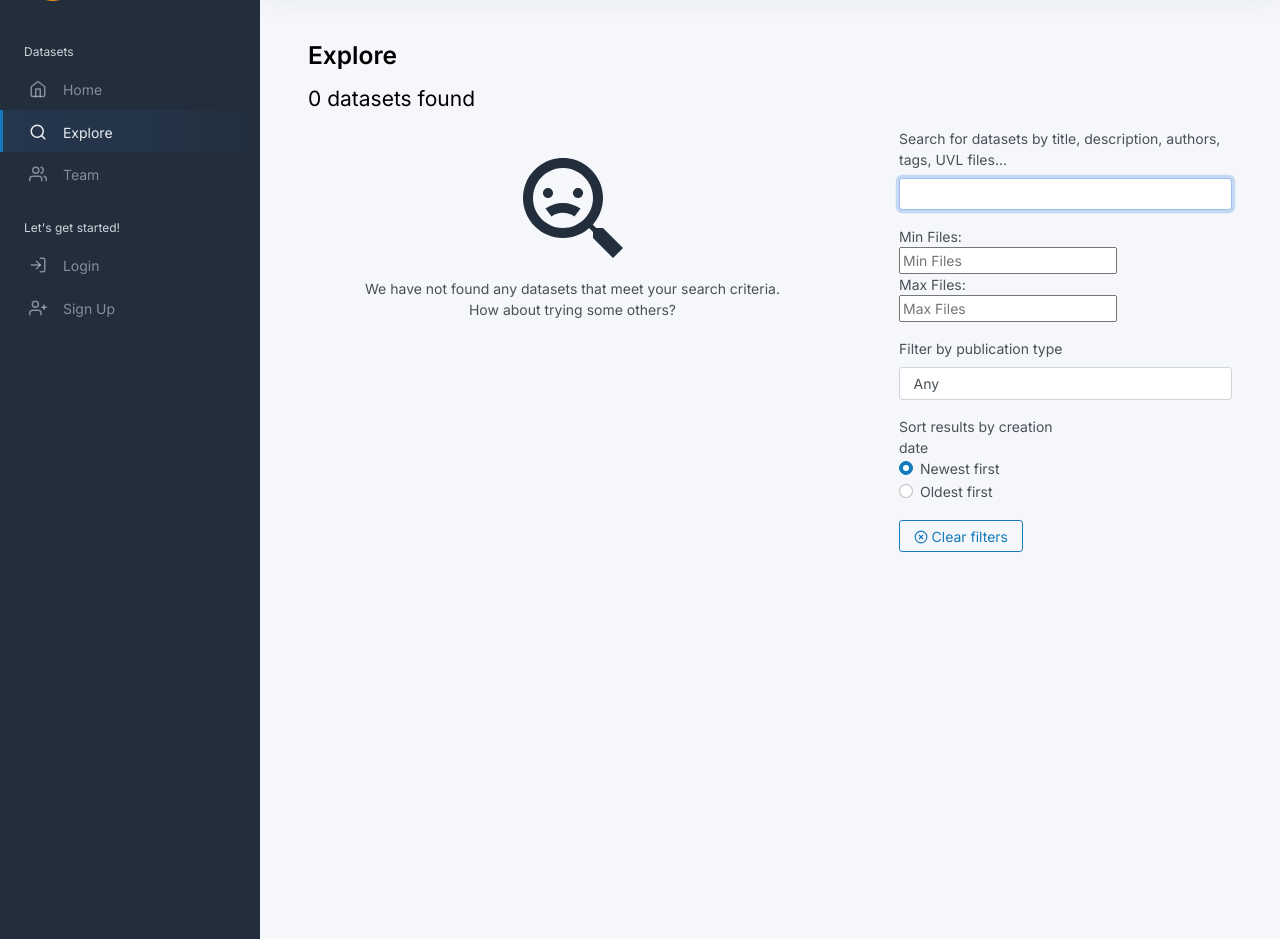
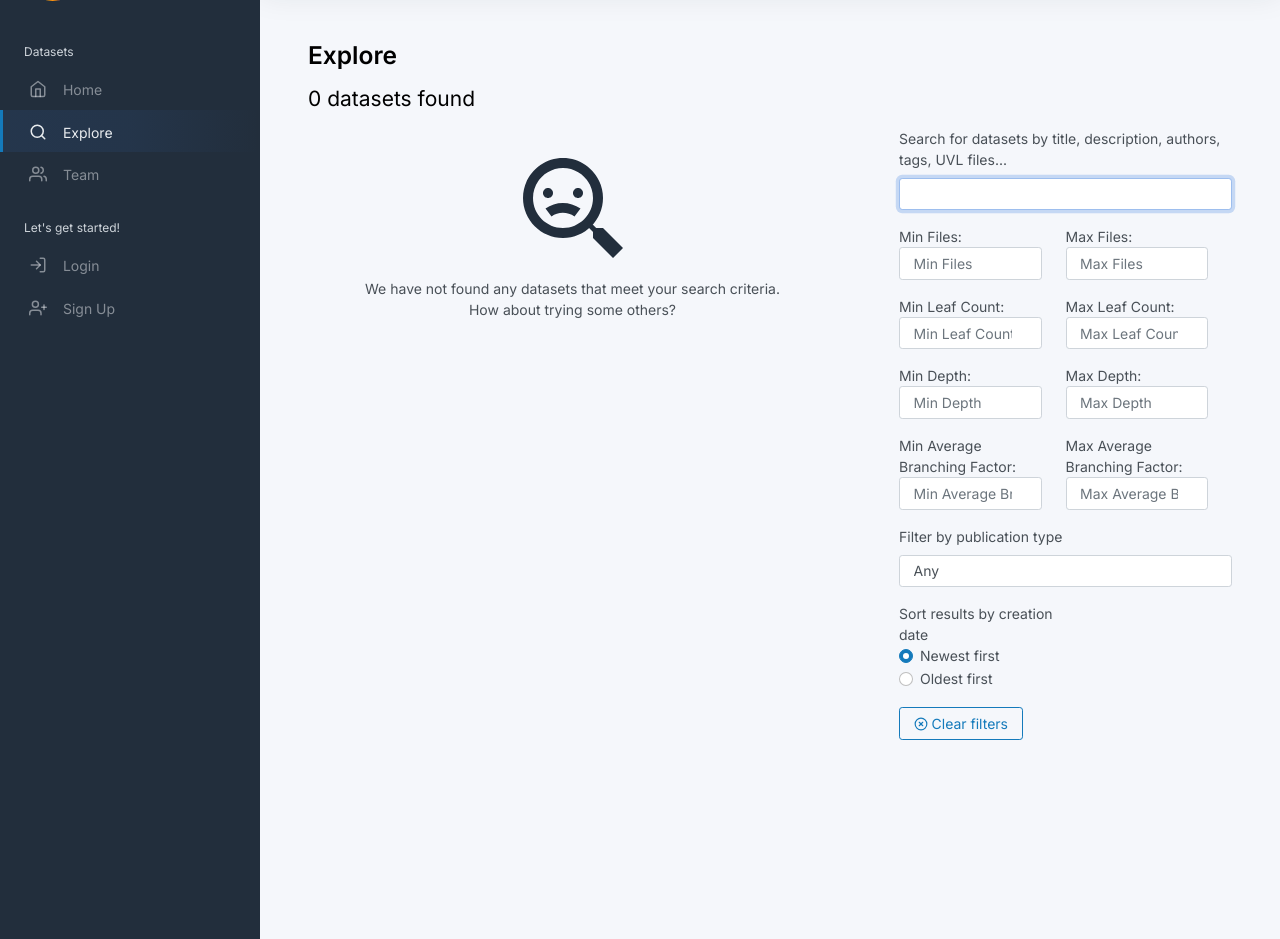
Before and after one commit to flamenquin-hub-single/uvlhub, a Flask app: page /explore in a window 1280 px wide. Shown: the part 73-1012 px from the top of the page. Run offline with Flask 3, Linux system fonts and the light colour scheme; data that the repository does not hold is empty; parts of the project's set-up code (start-up, migrations or seed data) failed here and were passed over; some libraries are stand-ins or nearby versions.

Commit message:
feature(explore): Added some filters related to the feature models.

```diff
--- a/app/modules/explore/assets/scripts.js
+++ b/app/modules/explore/assets/scripts.js
@@ -18,6 +18,12 @@ function send_query() {
 
             const minFiles = document.getElementById('min_files').value || null;
             const maxFiles = document.getElementById('max_files').value || null;
+            const minAvBranchingFactor = document.getElementById('min_av_branching_factor').value || null;
+            const maxAvBranchingFactor = document.getElementById('max_av_branching_factor').value || null;
+            const minLeafCount = document.getElementById('min_leaf_count').value || null;
+            const maxLeafCount = document.getElementById('max_leaf_count').value || null;
+            const minDepth = document.getElementById('min_depth').value || null;
+            const maxDepth = document.getElementById('max_depth').value || null;
 
             const searchCriteria = {
                 csrf_token: csrfToken,
@@ -25,7 +31,13 @@ function send_query() {
                 publication_type: document.querySelector('#publication_type').value,
                 sorting: document.querySelector('[name="sorting"]:checked').value,
                 min_files: minFiles,
-                max_files: maxFiles
+                max_files: maxFiles,
+                min_av_branching_factor: minAvBranchingFactor,
+                max_av_branching_factor: maxAvBranchingFactor,
+                min_leaf_count: minLeafCount,
+                max_leaf_count: maxLeafCount,
+                min_depth: minDepth,
+                max_depth: maxDepth
             };
 
             console.log(document.querySelector('#publication_type').value);
@@ -188,6 +200,18 @@ function clearFilters() {
     let maxFilesInput = document.querySelector('#max_files');
     minFilesInput.value = "";
     maxFilesInput.value = "";
+    let minAvBranchingFactor = document.querySelector('#min_av_branching_factor');
+    let maxAvBranchingFactor = document.querySelector('#max_av_branching_factor');
+    minAvBranchingFactor.value = "";
+    maxAvBranchingFactor.value = "";
+    let minLeafCount = document.querySelector('#min_leaf_count');
+    let maxLeafCount = document.querySelector('#max_leaf_count');
+    minLeafCount.value = "";
+    maxLeafCount.value = "";
+    let minDepth = document.querySelector('#min_depth');
+    let maxDepth = document.querySelector('#max_depth');
+    minDepth.value = "";
+    maxDepth.value = "";
 
 
     // Perform a new search with the reset filters
--- a/app/modules/explore/repositories.py
+++ b/app/modules/explore/repositories.py
@@ -12,7 +12,11 @@ class ExploreRepository(BaseRepository):
 
     def filter(self, query="", sorting="newest",
                publication_type="any", tags=[],
-               min_files=None, max_files=None, **kwargs):
+               min_files=None, max_files=None,
+               min_leaf_count=None, max_leaf_count=None,
+               min_depth=None, max_depth=None,
+               min_av_branching_factor=None, max_av_branching_factor=None,
+               **kwargs):
         # Normalize and remove unwanted characters
         normalized_query = unidecode.unidecode(query).lower()
         cleaned_query = re.sub(r'[,.":\'()\[\]^;!¡¿?]', "", normalized_query)
@@ -20,6 +24,15 @@ class ExploreRepository(BaseRepository):
         filters = []
         min_files = int(min_files) if min_files is not None else None
         max_files = int(max_files) if max_files is not None else None
+
+        min_leaf_count = int(min_leaf_count) if min_leaf_count is not None else None
+        max_leaf_count = int(max_leaf_count) if max_leaf_count is not None else None
+
+        min_depth = int(min_depth) if min_depth is not None else None
+        max_depth = int(max_depth) if max_depth is not None else None
+
+        min_av_branching_factor = float(min_av_branching_factor) if min_av_branching_factor is not None else None
+        max_av_branching_factor = float(max_av_branching_factor) if max_av_branching_factor is not None else None
 
         for word in cleaned_query.split():
             filters.append(DSMetaData.title.ilike(f"%{word}%"))
@@ -70,4 +83,33 @@ class ExploreRepository(BaseRepository):
         if max_files is not None:
             datasets = [dataset for dataset in datasets if dataset.get_files_count() <= max_files]
 
-        return datasets
+        filtered_datasets = []
+
+        for dataset in datasets:
+            feature_models = dataset.feature_models
+            dataset_passes_filter = False
+
+            for model in feature_models:
+                stats = model.calculate_statistics()
+                leaf_count = stats["leaf_count"]
+                depth = stats["max_depth"]
+                branching_factor = stats["branching_factor"]
+                print(dataset_passes_filter)
+
+                # Aplicar filtros a las estadísticas del modelo
+                if ((min_leaf_count is not None and leaf_count < min_leaf_count) or
+                    (max_leaf_count is not None and leaf_count > max_leaf_count) or
+                    (min_depth is not None and depth < min_depth) or
+                    (max_depth is not None and depth > max_depth) or
+                    (min_av_branching_factor is not None and branching_factor < min_av_branching_factor) or
+                        (max_av_branching_factor is not None and branching_factor > max_av_branching_factor)):
+                    continue
+
+                dataset_passes_filter = True
+                print("dataset_passes_filter")
+                break
+
+            if dataset_passes_filter:
+                filtered_datasets.append(dataset)
+
+        return filtered_datasets
--- a/app/modules/explore/services.py
+++ b/app/modules/explore/services.py
@@ -8,5 +8,11 @@ class ExploreService(BaseService):
 
     def filter(self, query="", sorting="newest",
                publication_type="any", tags=[],
-               min_files=None, max_files=None, **kwargs):
-        return self.repository.filter(query, sorting, publication_type, tags, min_files, max_files, **kwargs)
+               min_files=None, max_files=None,
+               min_leaf_count=None, max_leaf_count=None,
+               min_depth=None, max_depth=None,
+               min_av_branching_factor=None,
+               max_av_branching_factor=None, **kwargs):
+        return self.repository.filter(query, sorting, publication_type, tags, min_files, max_files,
+                                      min_leaf_count, max_leaf_count, min_depth, max_depth,
+                                      min_av_branching_factor, max_av_branching_factor, **kwargs)
--- a/app/modules/explore/templates/explore/index.html
+++ b/app/modules/explore/templates/explore/index.html
@@ -54,13 +54,63 @@
                                        value="" autofocus>
                             </div>
                         </div>
-                        <div class="col-6">
-                            <div class="mb-3">
-                                <label for="min_files">Min Files:</label>
-                                <input type="number" id="min_files" name="min_files" placeholder="Min Files">
+                        <div class="row">
+                            <div class="col-lg-6">
+                                <div class="mb-3">
+                                    <label for="min_files">Min Files:</label>
+                                    <input type="number" id="min_files" name="min_files" class="form-control" placeholder="Min Files">
+                                </div>
+                            </div>
+                            <div class="col-lg-6">
+                                <div class="mb-3">
+                                    <label for="max_files">Max Files:</label>
+                                    <input type="number" id="max_files" name="max_files" class="form-control" placeholder="Max Files">
+                                </div>
+                            </div>
+                        </div>
 
-                                <label for="max_files">Max Files:</label>
-                                <input type="number" id="max_files" name="max_files" placeholder="Max Files">
+                        <div class="row">
+                            <div class="col-lg-6">
+                                <div class="mb-3">
+                                    <label for="min_leaf_count">Min Leaf Count:</label>
+                                    <input type="number" id="min_leaf_count" name="min_leaf_count" class="form-control" placeholder="Min Leaf Count">
+                                </div>
+                            </div>
+                            <div class="col-lg-6">
+                                <div class="mb-3">
+                                    <label for="max_leaf_count">Max Leaf Count:</label>
+                                    <input type="number" id="max_leaf_count" name="max_leaf_count" class="form-control" placeholder="Max Leaf Count">
+                                </div>
+                            </div>
+                        </div>
+
+                        <div class="row">
+                            <div class="col-lg-6">
+                                <div class="mb-3">
+                                    <label for="min_depth">Min Depth:</label>
+                                    <input type="number" id="min_depth" name="min_depth" class="form-control" placeholder="Min Depth">
+                                </div>
+                            </div>
+                            <div class="col-lg-6">
+                                <div class="mb-3">
+                                    <label for="max_depth">Max Depth:</label>
+                                    <input type="number" id="max_depth" name="max_depth" class="form-control" placeholder="Max Depth">
+                                </div>
+                            </div>
+                        </div>
+
+                        <div class="row">
+                            <div class="col-lg-6">
+                                <div class="mb-3">
+                                    <label for="min_av_branching_factor">Min Average Branching Factor:</label>
+                                    <input type="number" id="min_av_branching_factor" name="min_av_branching_factor" class="form-control" placeholder="Min Average Branching Factor">
+                                </div>
+                            </div>
+                            <div class="col-lg-6">
+                                <div class="mb-3">
+                                    <label for="max_av_branching_factor">Max Average Branching Factor:</label>
+                                    <input type="number" id="max_av_branching_factor" name="max_av_branching_factor" class="form-control" placeholder="Max Average Branching Factor">
+                                </div>
                             </div>
                         </div>
                         <div class="col-lg-12">
```
Also changed, not shown: app/modules/featuremodel/models.py (+26 -0 lines).
